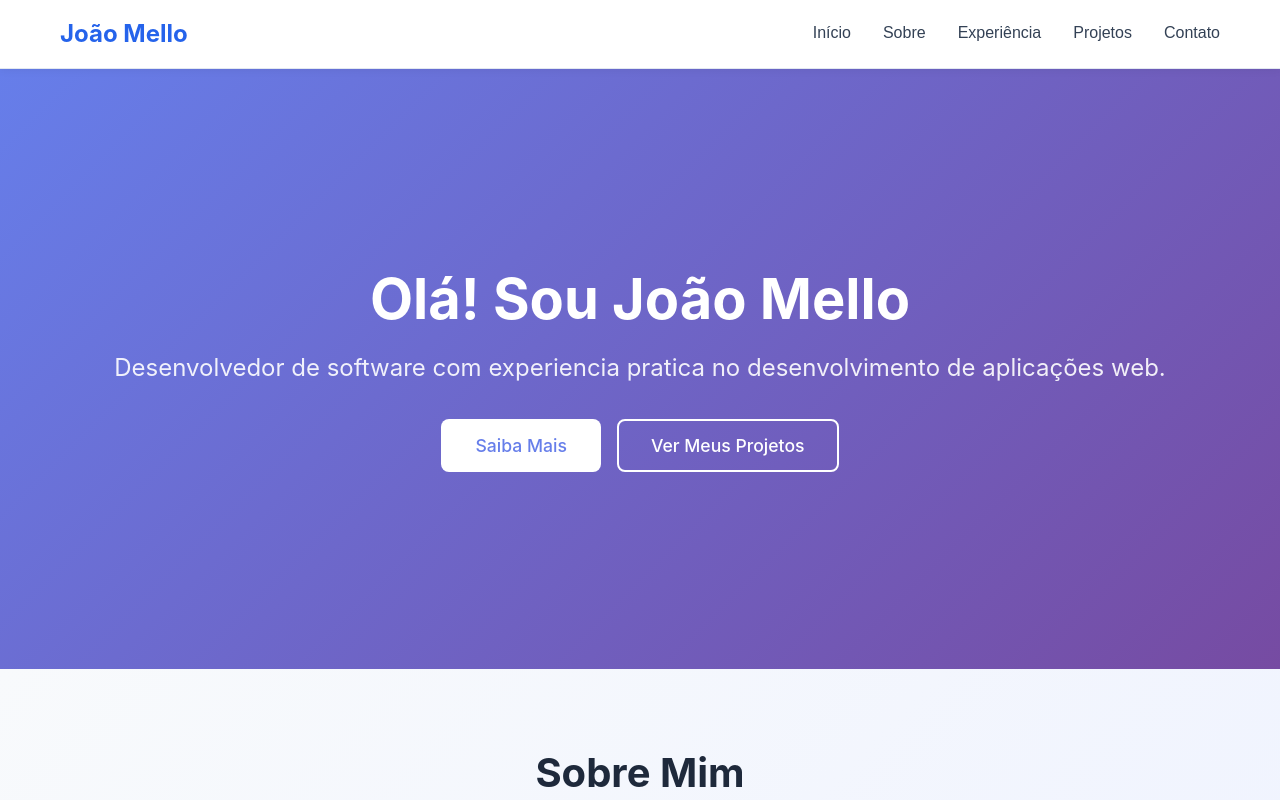
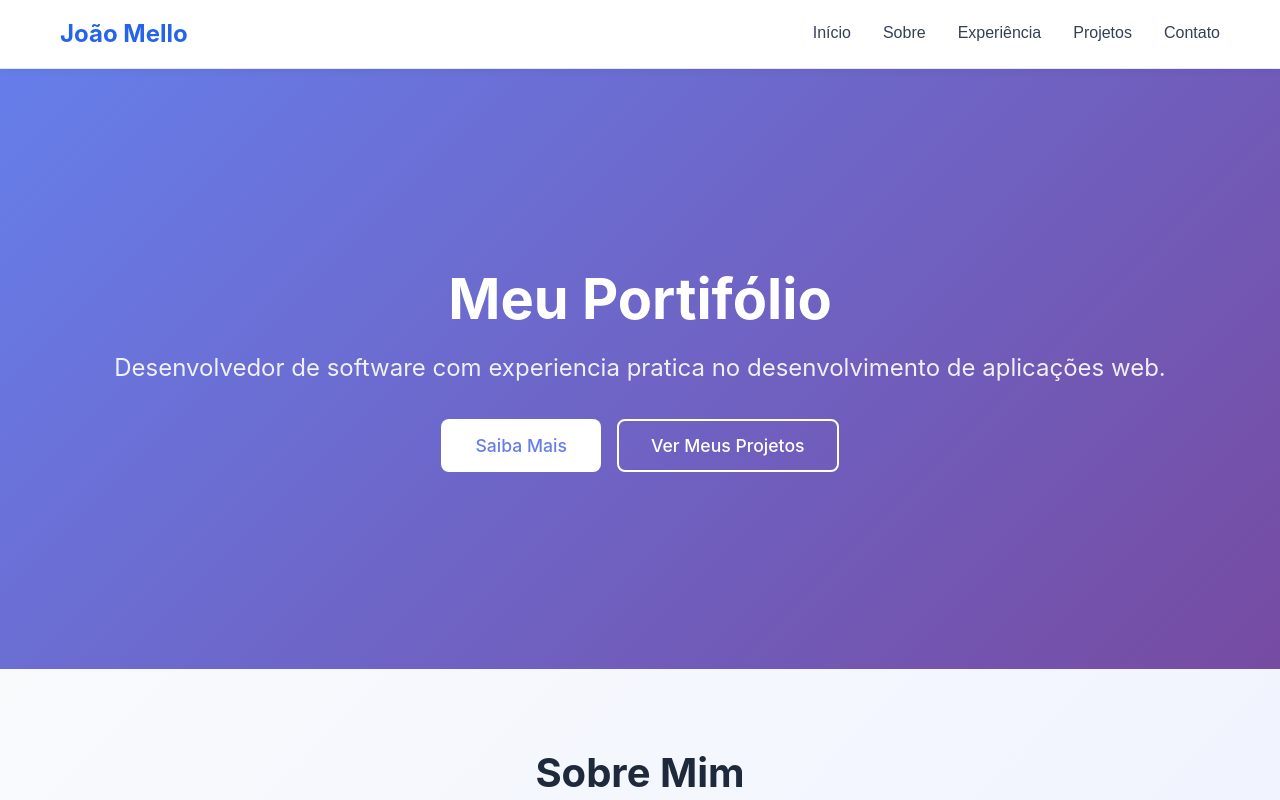
Before and after one commit to joaomello16/meu-portifolio, a React (Vite) app: page / in a window 1280 px wide. Shown: the top 800 px of the page. Built offline with nearby package versions, Linux system fonts and the light colour scheme.

Commit message:
Adjustment

```diff
--- a/src/pages/Hero.tsx
+++ b/src/pages/Hero.tsx
@@ -9,7 +9,7 @@ export function Hero({ onNavigate }: HeroProps) {
     <section className="hero">
       <div className="container">
         <div className="hero-content">
-          <h1>Olá! Sou João Mello</h1>
+          <h1>Meu Portifólio</h1>
           <p className="subtitle">
             Desenvolvedor de software com experiencia pratica no desenvolvimento de aplicações web.
           </p>
```
